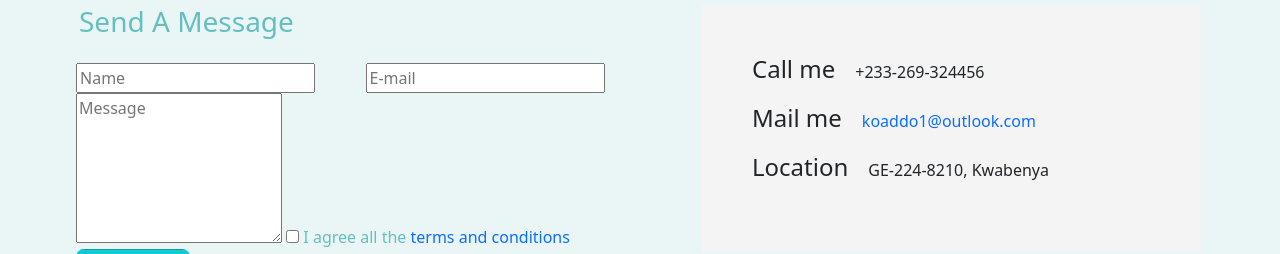
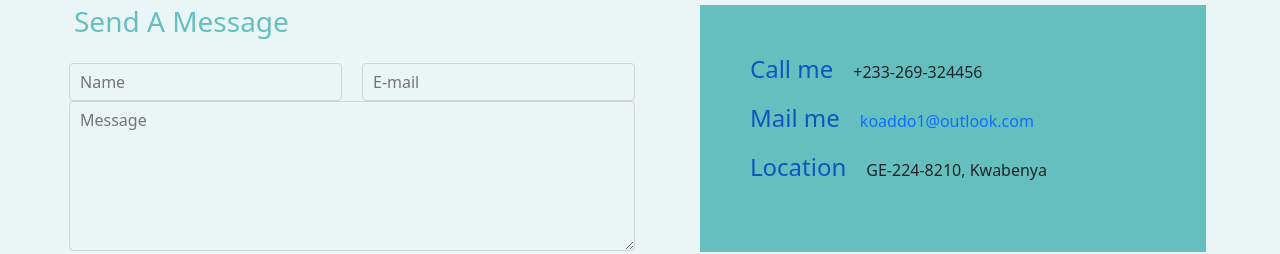
Before and after one commit to Kwame-Addo/cv, a plain HTML site: page contact-me.html in a window 1280 px wide. Shown: the part 539-793 px from the top of the page. Drawn offline with nearby package versions, Linux system fonts and the light colour scheme.

Commit message:
Add files via upload

```diff
--- a/css/styles.css
+++ b/css/styles.css
@@ -31,6 +31,26 @@ h2{
 h3{
 color: #66BFBF;
 }
+h4{
+    color:  #0f55bd;
+}
+
+.container {
+    max-width: 1220px;
+    padding-right: 15px;
+    padding-left: 15px;
+    margin-right: auto;
+    margin-left: auto;
+}
+.row {
+    display:-ms-flexbox;
+    display:flex;
+    -ms-flex-wrap:wrap;
+    flex-wrap:wrap;
+    margin-right: -15px;
+    margin-left: -15px;
+}
+
 .ProfilePicture {
   border-radius:100%;
   display: block;
@@ -130,7 +150,7 @@ label {
 .contact .contact-detail {
     margin-left: 50px;
     padding: 50px;
-    background-color: #f4f4f4;
+    background-color: #66BFBF;
 }
 .contact .detail-item {
     display: flex;
@@ -157,11 +177,83 @@ label {
     padding-bottom: 2em;
   }
 }
-.row {
-    display:-ms-flexbox;
-    display:flex;
-    -ms-flex-wrap:wrap;
-    flex-wrap:wrap;
-    margin-right: -15px;
-    margin-left: -15px;
+.col-xs-1, .col-sm-1, .col-md-1, .col-lg-1, .col-xs-2, .col-sm-2, .col-md-2, .col-lg-2, .col-xs-3, .col-sm-3, .col-md-3, .col-lg-3, .col-xs-4, .col-sm-4, .col-md-4, .col-lg-4, .col-xs-5, .col-sm-5, .col-md-5, .col-lg-5, .col-xs-6, .col-sm-6, .col-md-6, .col-lg-6, .col-xs-7, .col-sm-7, .col-md-7, .col-lg-7, .col-xs-8, .col-sm-8, .col-md-8, .col-lg-8, .col-xs-9, .col-sm-9, .col-md-9, .col-lg-9, .col-xs-10, .col-sm-10, .col-md-10, .col-lg-10, .col-xs-11, .col-sm-11, .col-md-11, .col-lg-11, .col-xs-12, .col-sm-12, .col-md-12, .col-lg-12 {
+  position: relative;
+  min-height: 1px;
+  padding-left: 10px;
+  padding-right: 10px;
 }
+@media (min-width: 992px) {
+  .col-md-1, .col-md-2, .col-md-3, .col-md-4, .col-md-5, .col-md-6, .col-md-7, .col-md-8, .col-md-9, .col-md-10, .col-md-11, .col-md-12 {
+    float: left;
+  }
+     .col-md-6 {
+    width: 50%;
+  }
+.u-full-width {
+  width: 100%;
+  box-sizing: border-box;
+}
+    /*------------------------------------------------
+/* 2.3 Forms
+–––––––––––––––––––––––––––––––––––––––––––––––––– */
+input[type="email"],
+input[type="number"],
+input[type="search"],
+input[type="text"],
+input[type="tel"],
+input[type="url"],
+input[type="password"],
+textarea,
+select {
+  height: 38px;
+  padding: 6px 10px; /* The 6px vertically centers text on FF, ignored by Webkit */
+  background-color: var(--light-background-color);
+  border: 1px solid #D1D1D1;
+  border-radius: 4px;
+  box-shadow: none;
+  box-sizing: border-box; }
+/* Removes awkward default styles on some inputs for iOS */
+input[type="email"],
+input[type="number"],
+input[type="search"],
+input[type="text"],
+input[type="tel"],
+input[type="url"],
+input[type="password"],
+textarea {
+  -webkit-appearance: none;
+     -moz-appearance: none;
+          appearance: none; }
+textarea {
+  min-height: 65px;
+  padding-top: 6px;
+  padding-bottom: 6px; }
+input[type="email"]:focus,
+input[type="number"]:focus,
+input[type="search"]:focus,
+input[type="text"]:focus,
+input[type="tel"]:focus,
+input[type="url"]:focus,
+input[type="password"]:focus,
+textarea:focus,
+select:focus {
+  border: 1px solid var(--grey-color);
+  outline: 0; }
+label,
+legend {
+  display: block;
+  margin-bottom: .5rem;
+  font-weight: 600;
+}
+fieldset {
+  padding: 0;
+  border-width: 0;
+}
+input[type="checkbox"],
+input[type="radio"] {
+  display: inline; }
+label > .label-body {
+  display: inline-block;
+  margin-left: .5rem;
+  font-weight: normal; }
```
